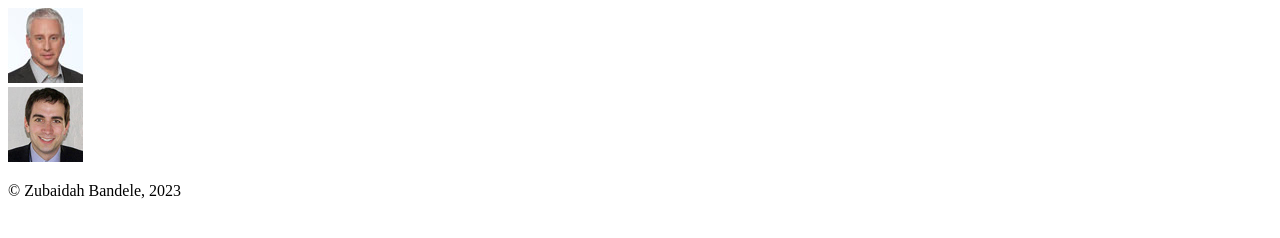
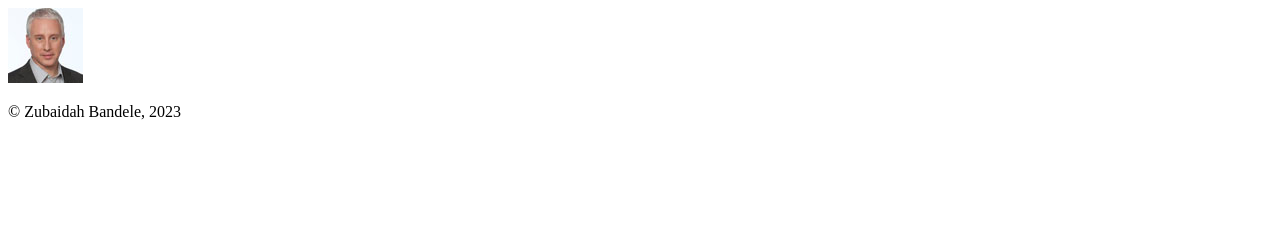
Before and after one commit to petrichor929/A05, a plain HTML site: page index.html in a window 1280 px wide. Shown: the part 442-680 px from the top of the page. Drawn offline with Linux system fonts and the light colour scheme.

Commit message:
Update index.html

```diff
--- a/index.html
+++ b/index.html
@@ -30,9 +30,6 @@
             <div>
                 <img src="images/brancaccio75.jpg" alt="David Brancaccio">
             </div>
-            <div>
-                <img src="images/sorkin75.jpg" alt="Sorkin">
-            </div>
         </main>
         <footer>
             <p>&copy; Zubaidah Bandele, 2023</p>
```
